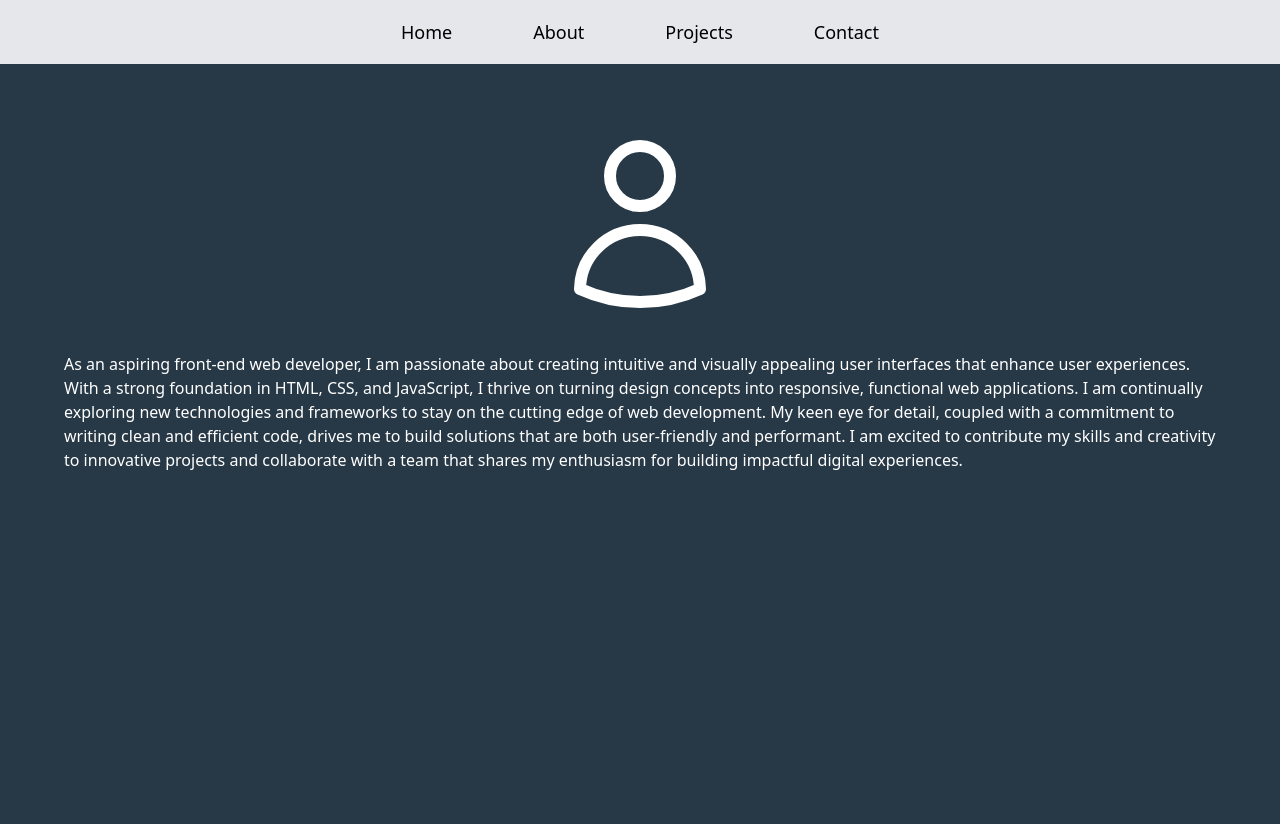
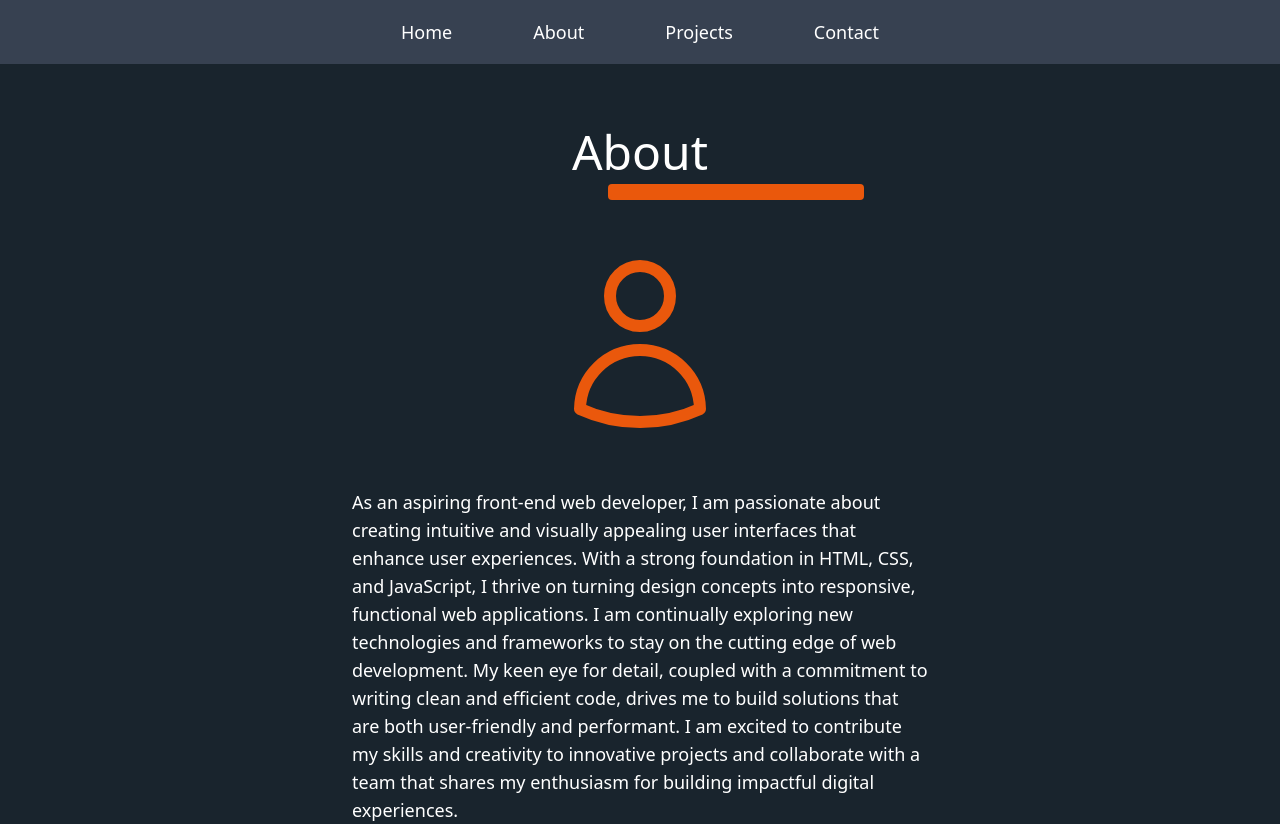
Before and after one commit to adenton50/Portfolio, a React (Vite) app in the folder portfolio/: page / in a window 1280 px wide. Both pictures are taken after a click on the button "View my work". Before the commit the page ends 800 px from the top, so only its background shows below. Built offline with nearby package versions, Linux system fonts and the light colour scheme.

Commit message:
working on about component

```diff
--- a/portfolio/src/About.jsx
+++ b/portfolio/src/About.jsx
@@ -1,31 +1,23 @@
 import "boxicons";
+import Navbar from "./Navbar";
 export default function About() {
   return (
     <div>
-      <nav className="flex items-center justify-center bg-gray-200 h-16">
-        <ul className="flex flex-row justify-evenly w-1/2 font-medium text-lg">
-          <a href="#">
-            <li>Home</li>
-          </a>
-          <a href="#">
-            <li>About</li>
-          </a>
-          <a href="#">
-            <li>Projects</li>
-          </a>
-          <a href="#">
-            <li>Contact</li>
-          </a>
-        </ul>
-      </nav>
-      <div className="flex justify-center items-center flex-col mt-16 px-16 gap-8">
+      <Navbar />
+      <div className="flex justify-center items-center flex-col mt-16 px-16 gap-12">
+        <div>
+          <h1 className="text-5xl text-white font-medium mb-2 text-center">
+            About
+          </h1>
+          <div className="w-64 h-4 bg-orange-600 relative left-24 rounded"></div>
+        </div>
         <svg
           xmlns="http://www.w3.org/2000/svg"
           fill="none"
           viewBox="0 0 24 24"
           strokeWidth={1.5}
           stroke="currentColor"
-          className="size-48 text-white"
+          className="size-48 text-orange-600"
         >
           <path
             strokeLinecap="round"
@@ -33,19 +25,22 @@ export default function About() {
             d="M15.75 6a3.75 3.75 0 1 1-7.5 0 3.75 3.75 0 0 1 7.5 0ZM4.501 20.118a7.5 7.5 0 0 1 14.998 0A17.933 17.933 0 0 1 12 21.75c-2.676 0-5.216-.584-7.499-1.632Z"
           />
         </svg>
-        <p className="text-white">
-          As an aspiring front-end web developer, I am passionate about creating
-          intuitive and visually appealing user interfaces that enhance user
-          experiences. With a strong foundation in HTML, CSS, and JavaScript, I
-          thrive on turning design concepts into responsive, functional web
-          applications. I am continually exploring new technologies and
-          frameworks to stay on the cutting edge of web development. My keen eye
-          for detail, coupled with a commitment to writing clean and efficient
-          code, drives me to build solutions that are both user-friendly and
-          performant. I am excited to contribute my skills and creativity to
-          innovative projects and collaborate with a team that shares my
-          enthusiasm for building impactful digital experiences.
-        </p>
+        <div className="w-1/2">
+          <p className="text-white text-lg">
+            As an aspiring front-end web developer, I am passionate about
+            creating intuitive and visually appealing user interfaces that
+            enhance user experiences. With a strong foundation in HTML, CSS, and
+            JavaScript, I thrive on turning design concepts into responsive,
+            functional web applications. I am continually exploring new
+            technologies and frameworks to stay on the cutting edge of web
+            development. My keen eye for detail, coupled with a commitment to
+            writing clean and efficient code, drives me to build solutions that
+            are both user-friendly and performant. I am excited to contribute my
+            skills and creativity to innovative projects and collaborate with a
+            team that shares my enthusiasm for building impactful digital
+            experiences.
+          </p>
+        </div>
       </div>
     </div>
   );
--- a/portfolio/src/App.css
+++ b/portfolio/src/App.css
@@ -1,3 +1,3 @@
 body {
-  background-color: #273846;
+  background-color: #19242d;
 }
--- /dev/null
+++ b/portfolio/src/Navbar.jsx
@@ -0,0 +1,22 @@
+export default function Navbar() {
+  return (
+    <div>
+      <nav className="flex items-center justify-center bg-gray-700 h-16">
+        <ul className="flex flex-row justify-evenly w-1/2 font-medium text-lg text-white ">
+          <a href="#">
+            <li className="hover:text-red-500">Home</li>
+          </a>
+          <a href="#">
+            <li className="hover:text-red-500">About</li>
+          </a>
+          <a href="#">
+            <li className="hover:text-red-500">Projects</li>
+          </a>
+          <a href="#">
+            <li className="hover:text-red-500">Contact</li>
+          </a>
+        </ul>
+      </nav>
+    </div>
+  );
+}
--- a/portfolio/src/Welcome.jsx
+++ b/portfolio/src/Welcome.jsx
@@ -6,12 +6,26 @@ export default function Welcome({ setCurrentSection }) {
       <Title />
       <button
         type="button"
-        className="border-4 border-red-600 rounded-md px-8 py-4 text-red-600 text-xl hover:shadow-red-2xl transition-shadow duration-300"
+        className="flex flex-row items-center gap-2 border-4 border-red-600 rounded-md px-8 py-4 text-red-500 text-xl hover:shadow-red-2xl transition-shadow duration-300"
         onClick={() => {
           setCurrentSection("about");
         }}
       >
         View my work
+        <svg
+          xmlns="http://www.w3.org/2000/svg"
+          fill="none"
+          viewBox="0 0 24 24"
+          strokeWidth={1.5}
+          stroke="currentColor"
+          className="size-6"
+        >
+          <path
+            strokeLinecap="round"
+            strokeLinejoin="round"
+            d="M19.5 13.5 12 21m0 0-7.5-7.5M12 21V3"
+          />
+        </svg>
       </button>
     </div>
   );
```
